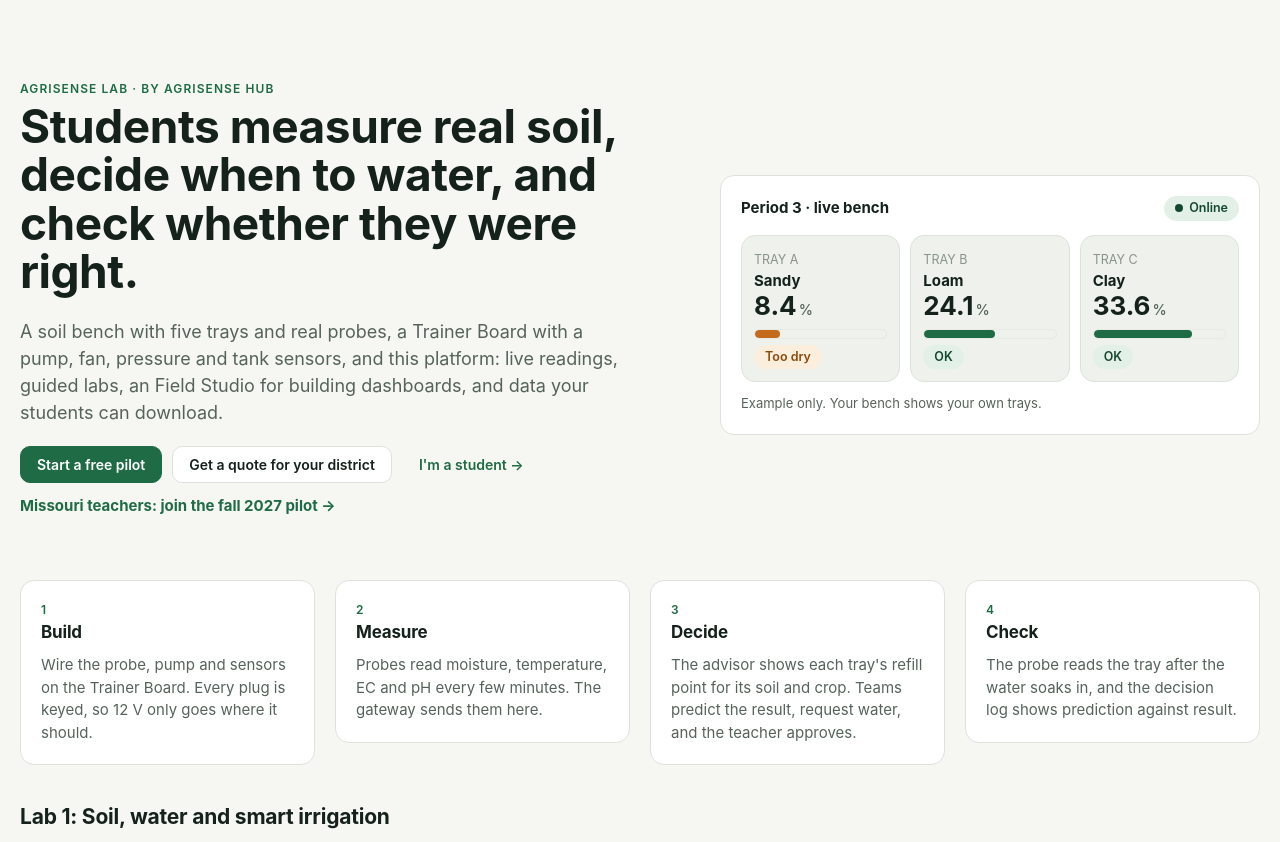
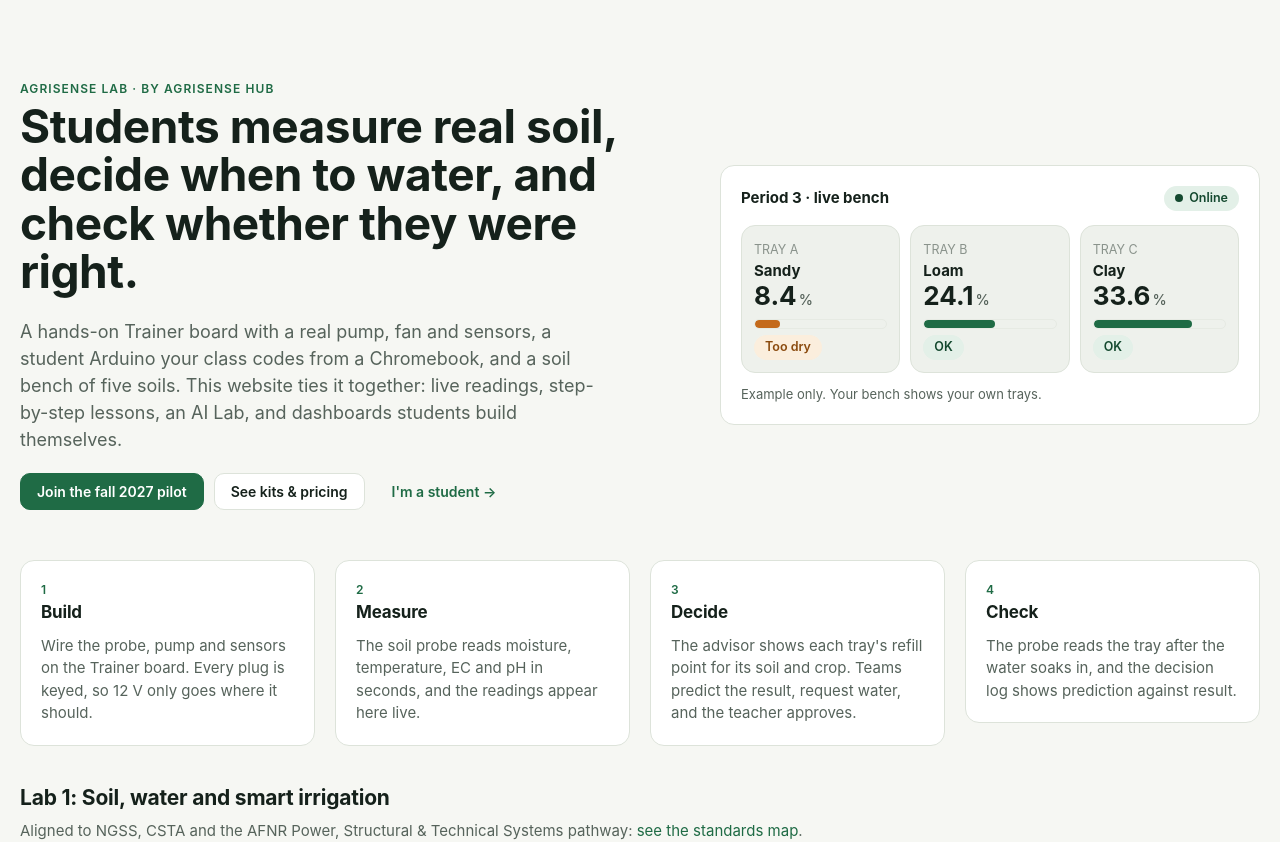
Before and after one commit to foguche-sys/Agrisense-Lab, a Flask app: page / in a window 1280 px wide. Shown: the part 61-903 px from the top of the page. Run offline with Flask 3, Linux system fonts and the light colour scheme; data that the repository does not hold is empty; some libraries are stand-ins or nearby versions.

Commit message:
Home page: accurate, friendlier hero text; one pilot button; link to kits
Co-Authored-By: Claude Opus 5.5 <noreply@anthropic.com>
Claude-Session: https://claude.ai/code/session_01KTS5oJzAQnHpqmbrZXhuqj

```diff
--- a/agrisense/templates/public/landing.html
+++ b/agrisense/templates/public/landing.html
@@ -4,13 +4,12 @@
   <div>
     <div class="eyebrow">AgriSense Lab · by AgriSense Hub</div>
     <h1>Students measure real soil, decide when to water, and check whether they were right.</h1>
-    <p class="lead">A soil bench with five trays and real probes, a Trainer Board with a pump, fan, pressure and tank sensors, and this platform: live readings, guided labs, an Field Studio for building dashboards, and data your students can download.</p>
+    <p class="lead">A hands-on Trainer board with a real pump, fan and sensors, a student Arduino your class codes from a Chromebook, and a soil bench of five soils. This website ties it together: live readings, step-by-step lessons, an AI Lab, and dashboards students build themselves.</p>
     <div class="row" style="margin-top:20px">
-      <a class="btn primary" href="{{ url_for('public.signup') }}">Start a free pilot</a>
-      <a class="btn" href="{{ url_for('public.quote') }}">Get a quote for your district</a>
+      <a class="btn primary" href="{{ url_for('public.pilot') }}">Join the fall 2027 pilot</a>
+      <a class="btn" href="{{ url_for('public.kits') }}">See kits &amp; pricing</a>
       <a class="btn ghost" href="{{ url_for('public.student_code') }}">I'm a student →</a>
     </div>
-    <p style="margin-top:12px"><a href="{{ url_for('public.pilot') }}"><b>Missouri teachers: join the fall 2027 pilot →</b></a></p>
   </div>
   <div class="card">
     <div class="row between"><b>Period 3 · live bench</b><span class="pill ok"><span class="dot"></span>Online</span></div>
@@ -27,8 +26,8 @@
 </section>
 
 <section id="how" class="grid g4" style="margin-top:20px">
-  {% for t, d in [('Build', 'Wire the probe, pump and sensors on the Trainer Board. Every plug is keyed, so 12 V only goes where it should.'),
-                  ('Measure', 'Probes read moisture, temperature, EC and pH every few minutes. The gateway sends them here.'),
+  {% for t, d in [('Build', 'Wire the probe, pump and sensors on the Trainer board. Every plug is keyed, so 12 V only goes where it should.'),
+                  ('Measure', 'The soil probe reads moisture, temperature, EC and pH in seconds, and the readings appear here live.'),
                   ('Decide', 'The advisor shows each tray\'s refill point for its soil and crop. Teams predict the result, request water, and the teacher approves.'),
                   ('Check', 'The probe reads the tray after the water soaks in, and the decision log shows prediction against result.')] %}
   <div class="card"><div class="eyebrow">{{ loop.index }}</div><h3>{{ t }}</h3><p class="muted" style="margin:0">{{ d }}</p></div>
```
